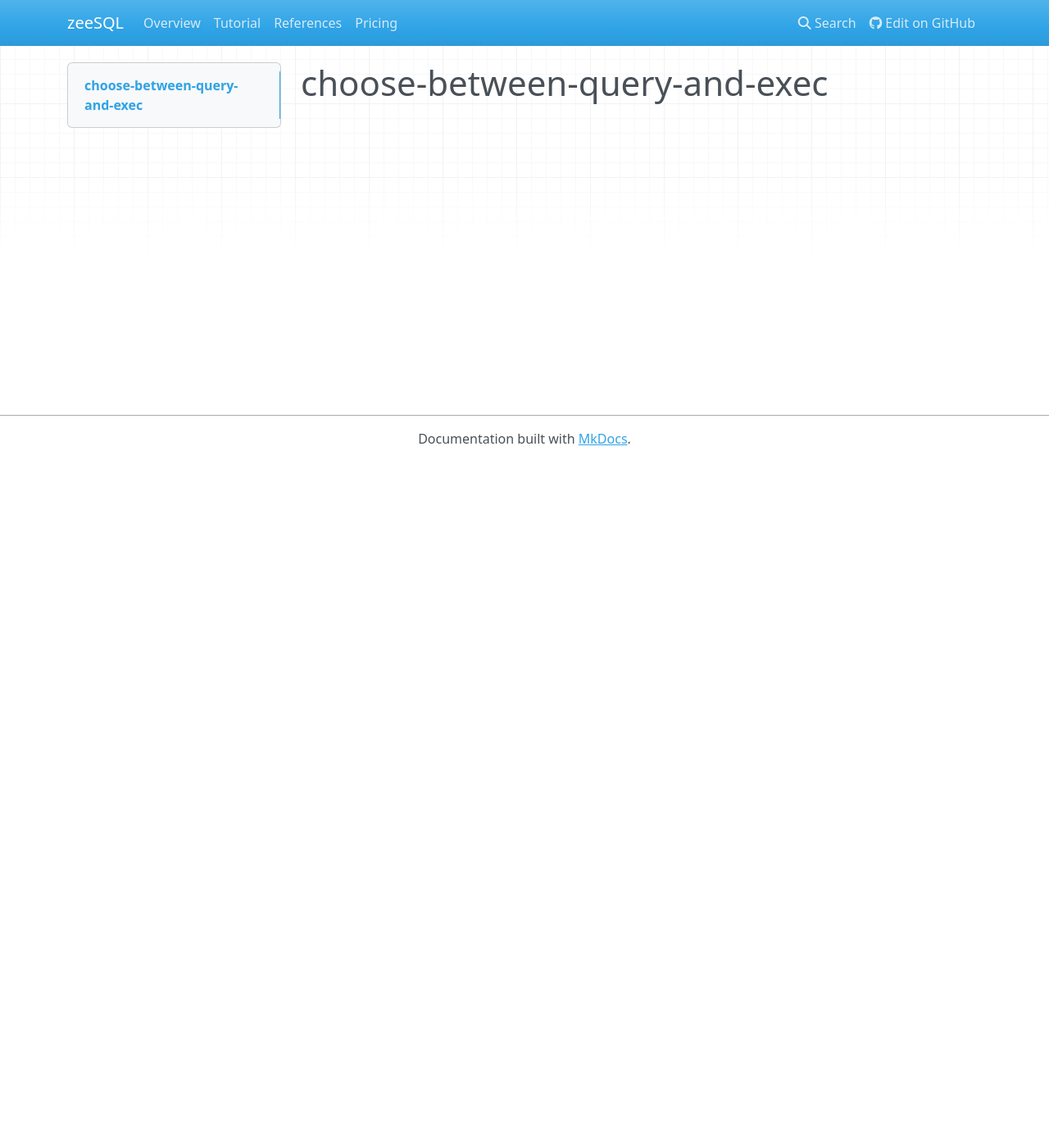
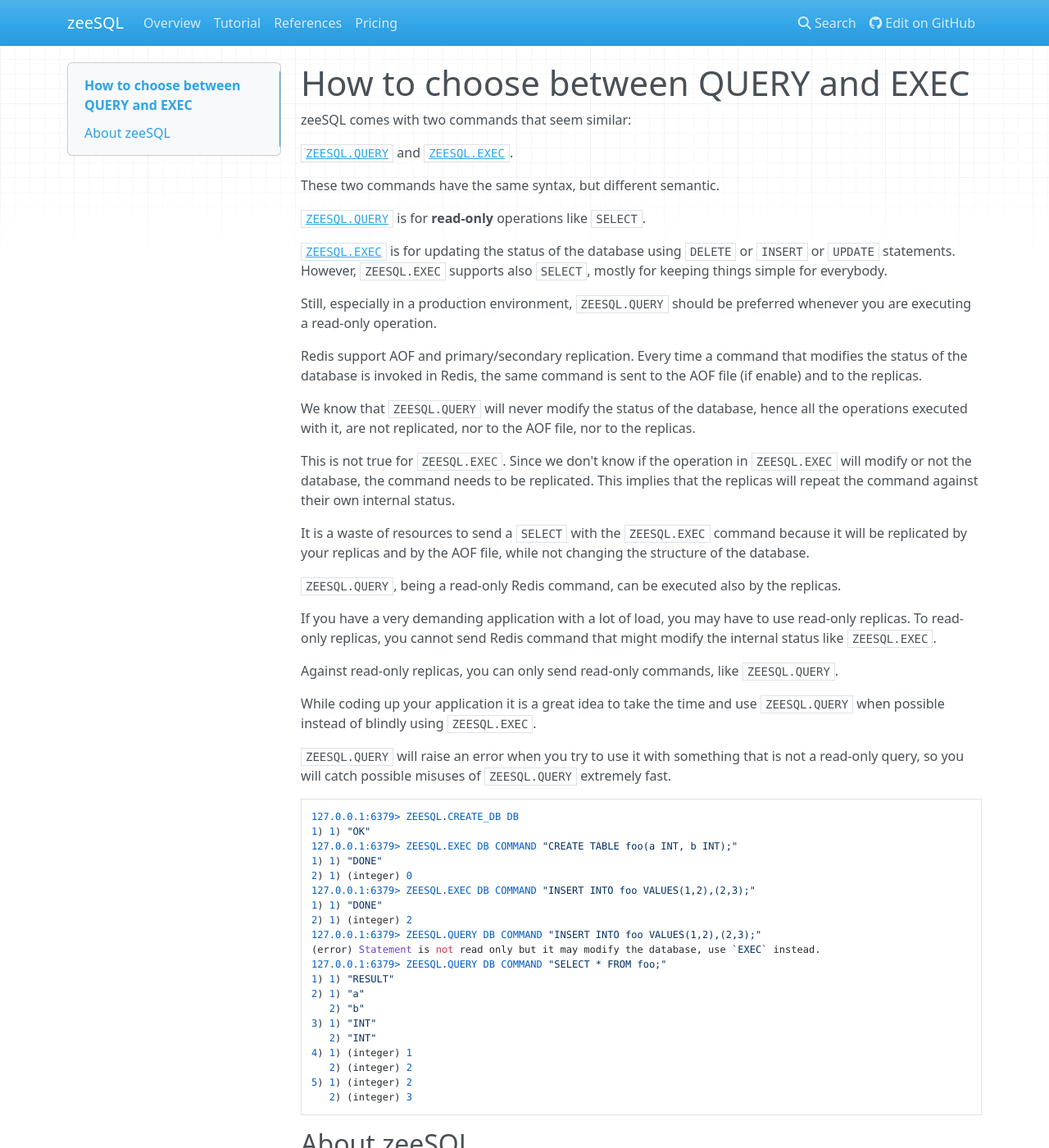
Before and after one commit to RedBeardLab/zeeSQL-doc, an MkDocs documentation site: the page built from docs/how-to/choose-between-query-and-exec.md, in a window 1280 px wide and 1400 px high. Shown: the whole window at 82% size. Built offline with MkDocs 1.6.1, drawn with Linux system fonts in a browser that asks for light colours; nearby versions of some CDN libraries; old or Windows-style settings are respelled for this version of MkDocs; some of the changed text lies outside the part shown.

Commit message:
add how to choose between exec and query

````diff
--- a/docs/how-to/choose-between-query-and-exec.md
+++ b/docs/how-to/choose-between-query-and-exec.md
@@ -1 +1,70 @@
-# choose-between-query-and-exec
+# How to choose between QUERY and EXEC
+
+zeeSQL comes with two commands that seem similar:
+
+[`ZEESQL.QUERY`][query] and [`ZEESQL.EXEC`][exec].
+
+These two commands have the same syntax, but different semantic.
+
+[`ZEESQL.QUERY`][query] is for **read-only** operations like `SELECT`.
+
+[`ZEESQL.EXEC`][exec] is for updating the status of the database using `DELETE` or `INSERT` or `UPDATE` statements.
+However, `ZEESQL.EXEC` supports also `SELECT`, mostly for keeping things simple for everybody.
+
+Still, especially in a production environment, `ZEESQL.QUERY` should be preferred whenever you are executing a read-only operation.
+
+Redis support AOF and primary/secondary replication.
+Every time a command that modifies the status of the database is invoked in Redis, the same command is sent to the AOF file (if enable) and to the replicas.
+
+We know that `ZEESQL.QUERY` will never modify the status of the database, hence all the operations executed with it, are not replicated, nor to the AOF file, nor to the replicas.
+
+This is not true for `ZEESQL.EXEC`.
+Since we don't know if the operation in `ZEESQL.EXEC` will modify or not the database, the command needs to be replicated.
+This implies that the replicas will repeat the command against their own internal status.
+
+It is a waste of resources to send a `SELECT` with the `ZEESQL.EXEC` command because it will be replicated by your replicas and by the AOF file, while not changing the structure of the database.
+
+`ZEESQL.QUERY`, being a read-only Redis command, can be executed also by the replicas.
+
+If you have a very demanding application with a lot of load, you may have to use read-only replicas.
+To read-only replicas, you cannot send Redis command that might modify the internal status like `ZEESQL.EXEC`.
+
+Against read-only replicas, you can only send read-only commands, like `ZEESQL.QUERY`.
+
+While coding up your application it is a great idea to take the time and use `ZEESQL.QUERY` when possible instead of blindly using `ZEESQL.EXEC`.
+
+`ZEESQL.QUERY` will raise an error when you try to use it with something that is not a read-only query, so you will catch possible misuses of `ZEESQL.QUERY` extremely fast.
+
+
+```
+127.0.0.1:6379> ZEESQL.CREATE_DB DB
+1) 1) "OK"
+127.0.0.1:6379> ZEESQL.EXEC DB COMMAND "CREATE TABLE foo(a INT, b INT);"
+1) 1) "DONE"
+2) 1) (integer) 0
+127.0.0.1:6379> ZEESQL.EXEC DB COMMAND "INSERT INTO foo VALUES(1,2),(2,3);"
+1) 1) "DONE"
+2) 1) (integer) 2
+127.0.0.1:6379> ZEESQL.QUERY DB COMMAND "INSERT INTO foo VALUES(1,2),(2,3);"
+(error) Statement is not read only but it may modify the database, use `EXEC` instead.
+127.0.0.1:6379> ZEESQL.QUERY DB COMMAND "SELECT * FROM foo;"
+1) 1) "RESULT"
+2) 1) "a"
+   2) "b"
+3) 1) "INT"
+   2) "INT"
+4) 1) (integer) 1
+   2) (integer) 2
+5) 1) (integer) 2
+   2) (integer) 3
+```
+
+## About zeeSQL
+
+zeeSQL is a Redis Module that provides SQL capabilities to Redis.
+It allows the creation and management of several SQL databases, each one independent from the other.
+Moreover, zeeSQL provides out-of-the-box [secondary indexes](../secondary-indexes.md) capabilities, allowing fast and easy search by value in Redis.
+
+
+[exec]: ../references.md#zeesql-exec
+[query]: ../references.md#zeesql-query
````
